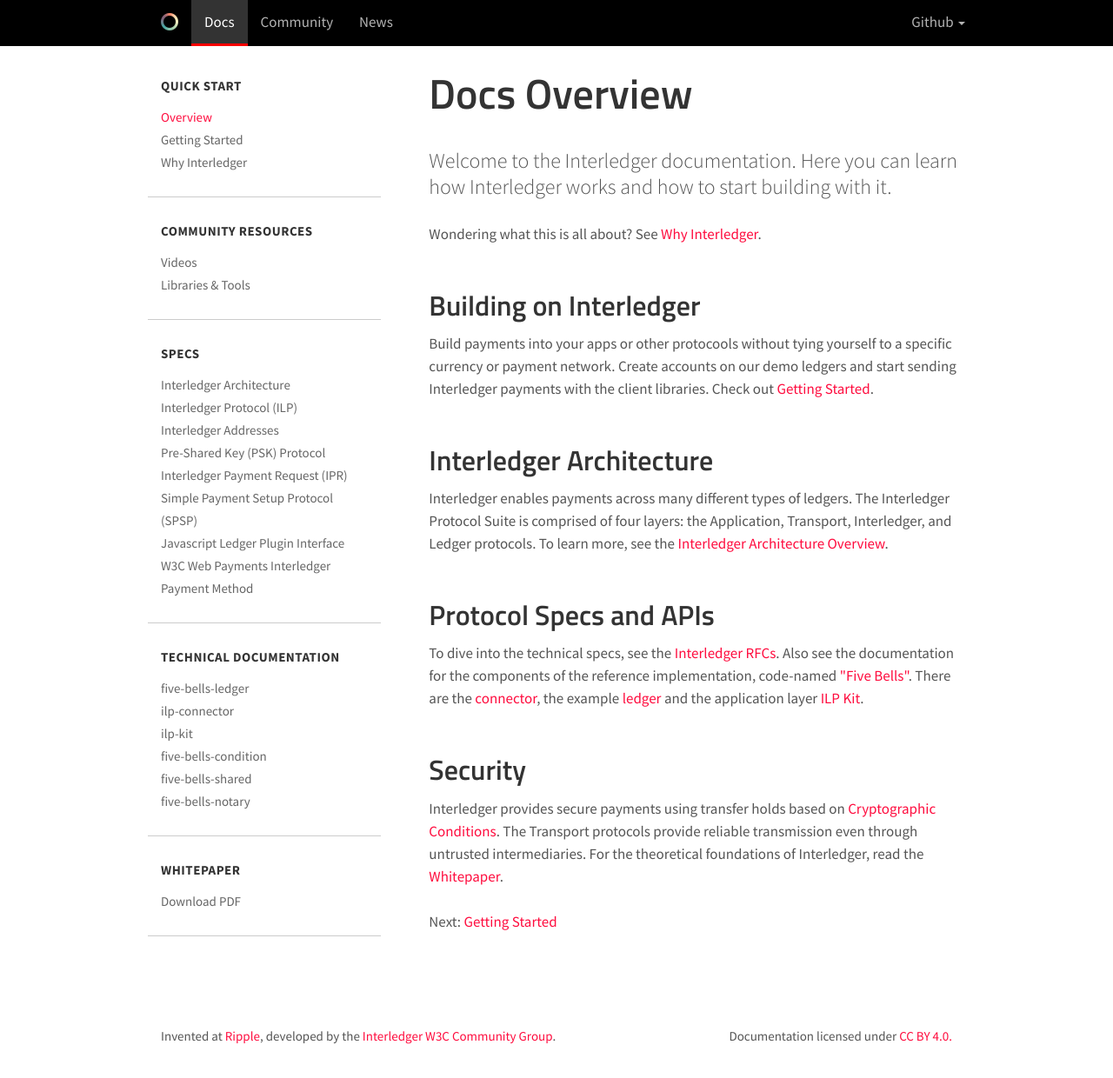
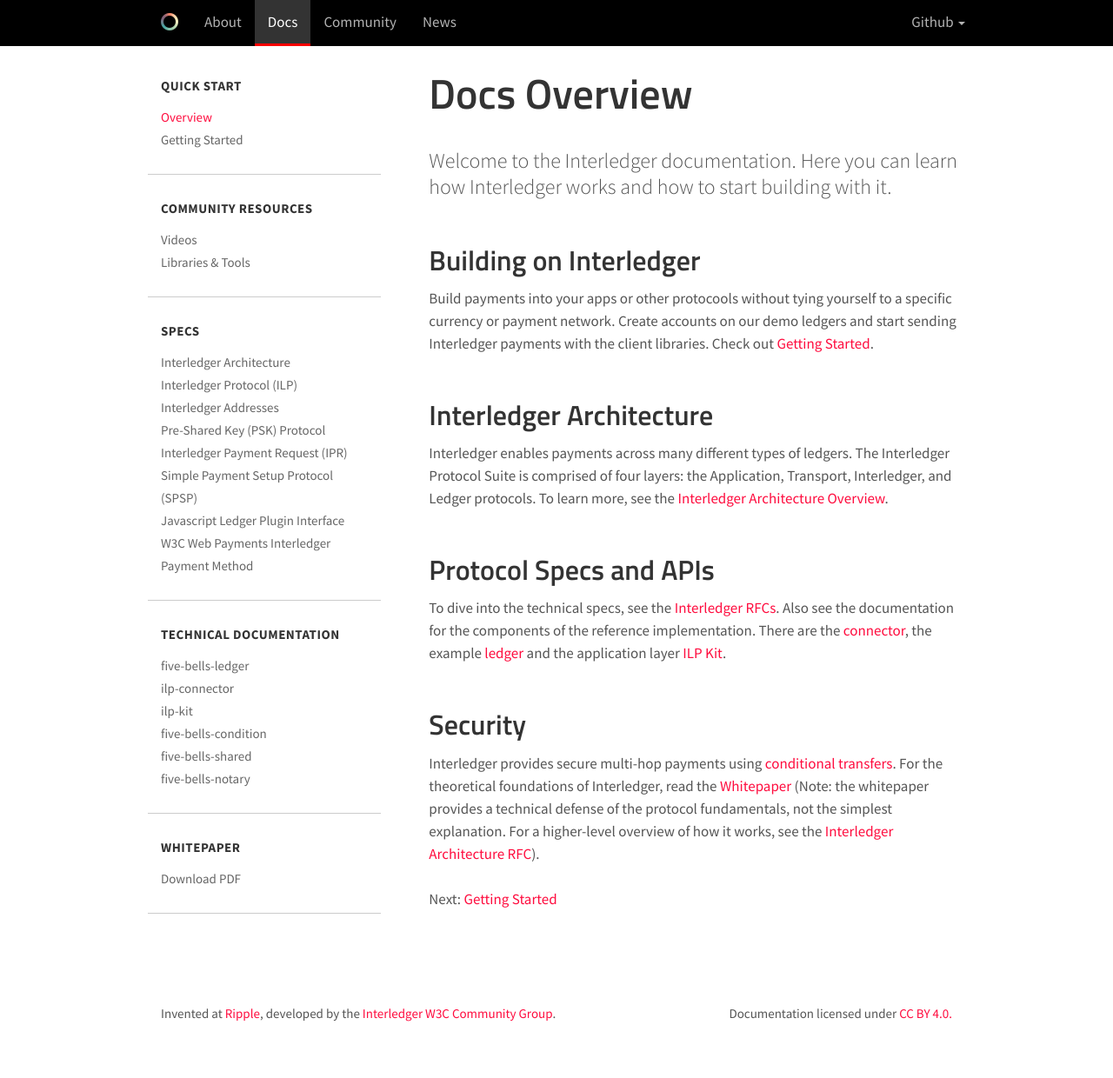
Before and after one commit to interledger/interledger.github.io, a Jekyll site: the page built from overview.html, in a window 1280 px wide and 1256 px high. Shown: the top 1240 px of the window at 87% size. Built offline with Jekyll 4.4.1, drawn with Linux system fonts in a browser that asks for light colours; nearby versions of some CDN libraries; some web fonts are replaced.

Commit message:
Move Why Interledger to About page

```diff
--- a/_includes/docs-sidebar.html
+++ b/_includes/docs-sidebar.html
@@ -4,7 +4,6 @@
       <li class="nav-label">Quick Start</li>
       <li{%if page.active-sub-nav == "Overview" %}  class="active"{% endif %}><a href="../overview.html">Overview</a></li>
       <li{%if page.active-sub-nav == "Getting Started" %}  class="active"{% endif %}><a href="../getting-started.html">Getting Started</a></li>
-      <li{%if page.active-sub-nav == "Why Interledger" %}  class="active"{% endif %}><a href="../why-interledger.html">Why Interledger</a></li>
     </ul>
     <ul class="nav nav-sidebar">
       <li class="nav-label">Community Resources</li>
--- a/_includes/nav.html
+++ b/_includes/nav.html
@@ -12,6 +12,7 @@
         </div>
         <div id="navbar" class="navbar-collapse collapse">
             <ul class="nav navbar-nav">
+                <li{%if page.active-nav == "About" %}  class="active"{% endif %}><a href="about.html">About</a></li>
                 <li{%if page.active-nav == "Docs" %}  class="active"{% endif %}><a href="overview.html">Docs</a></li>
                 <li{%if page.active-nav == "Community" %}  class="active"{% endif %}><a href="community.html">Community</a></li>
                 <li{%if page.active-nav == "News" %}  class="active"{% endif %}><a href="news.html">News</a></li>
--- a/overview.html
+++ b/overview.html
@@ -15,8 +15,6 @@
 
           <p class="intro">Welcome to the Interledger documentation. Here you can learn how Interledger works and how to start building with it.</p>
 
-          <p>Wondering what this is all about? See <a href="why-interledger.html">Why Interledger</a>.</p>
-
           <h2>Building on Interledger</h2>
 
           <p>Build payments into your apps or other protocools without tying yourself to a specific currency or payment network. Create accounts on our demo ledgers and start sending Interledger payments with the client libraries. Check out <a href="getting-started.html">Getting Started</a>.</p>
@@ -27,11 +25,11 @@
 
           <h2>Protocol Specs and APIs</h2>
 
-          <p>To dive into the technical specs, see the <a target="_blank" href="https://github.com/interledger/rfcs">Interledger RFCs</a>. Also see the documentation for the components of the reference implementation, code-named <a target="_blank" href="https://github.com/interledger/five-bells-demo#why-five-bells">"Five Bells"</a>. There are the <a href="{{site.interledgerjs_baseurl}}js-ilp-connector/apidoc/">connector</a>, the example <a href="{{site.interledgerjs_baseurl}}five-bells-ledger/apidoc/">ledger</a> and the application layer <a href="{{site.interledgerjs_baseurl}}ilp-kit/apidoc/">ILP Kit</a>.</p>
+          <p>To dive into the technical specs, see the <a target="_blank" href="https://github.com/interledger/rfcs">Interledger RFCs</a>. Also see the documentation for the components of the reference implementation. There are the <a href="{{site.interledgerjs_baseurl}}js-ilp-connector/apidoc/">connector</a>, the example <a href="{{site.interledgerjs_baseurl}}five-bells-ledger/apidoc/">ledger</a> and the application layer <a href="{{site.interledgerjs_baseurl}}ilp-kit/apidoc/">ILP Kit</a>.</p>
 
           <h2>Security</h2>
 
-          <p>Interledger provides secure payments using transfer holds based on <a href="{{site.interledgerjs_baseurl}}five-bells-condition/jsdoc/">Cryptographic Conditions</a>. The Transport protocols provide reliable transmission even through untrusted intermediaries. For the theoretical foundations of Interledger, read the <a target="_blank" href="interledger.pdf">Whitepaper</a>.</p>
+          <p>Interledger provides secure multi-hop payments using <a href="https://adrian.hopebailie.com/the-power-of-conditional-payments-2d1ea531250a">conditional transfers</a>. For the theoretical foundations of Interledger, read the <a target="_blank" href="interledger.pdf">Whitepaper</a> (Note: the whitepaper provides a technical defense of the protocol fundamentals, not the simplest explanation. For a higher-level overview of how it works, see the <a href="rfcs/0001-interledger-architecture/">Interledger Architecture RFC</a>).</p>
 
           <p>Next: <a href="getting-started.html">Getting Started</a></p>
       </div>
```
Also changed, not shown: about.html (added, +31 -0 lines), why-interledger.html (deleted, +0 -40 lines).
